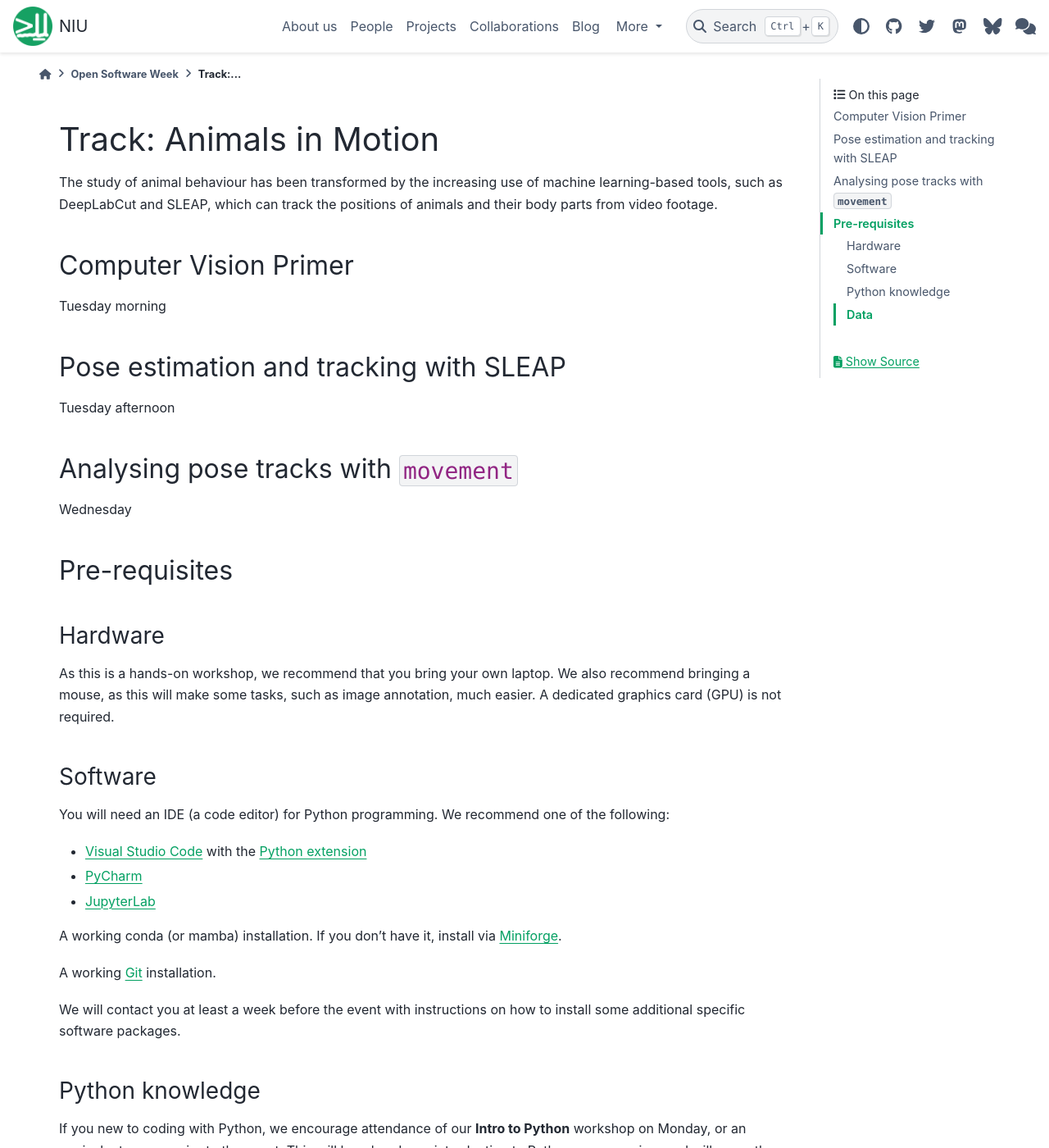
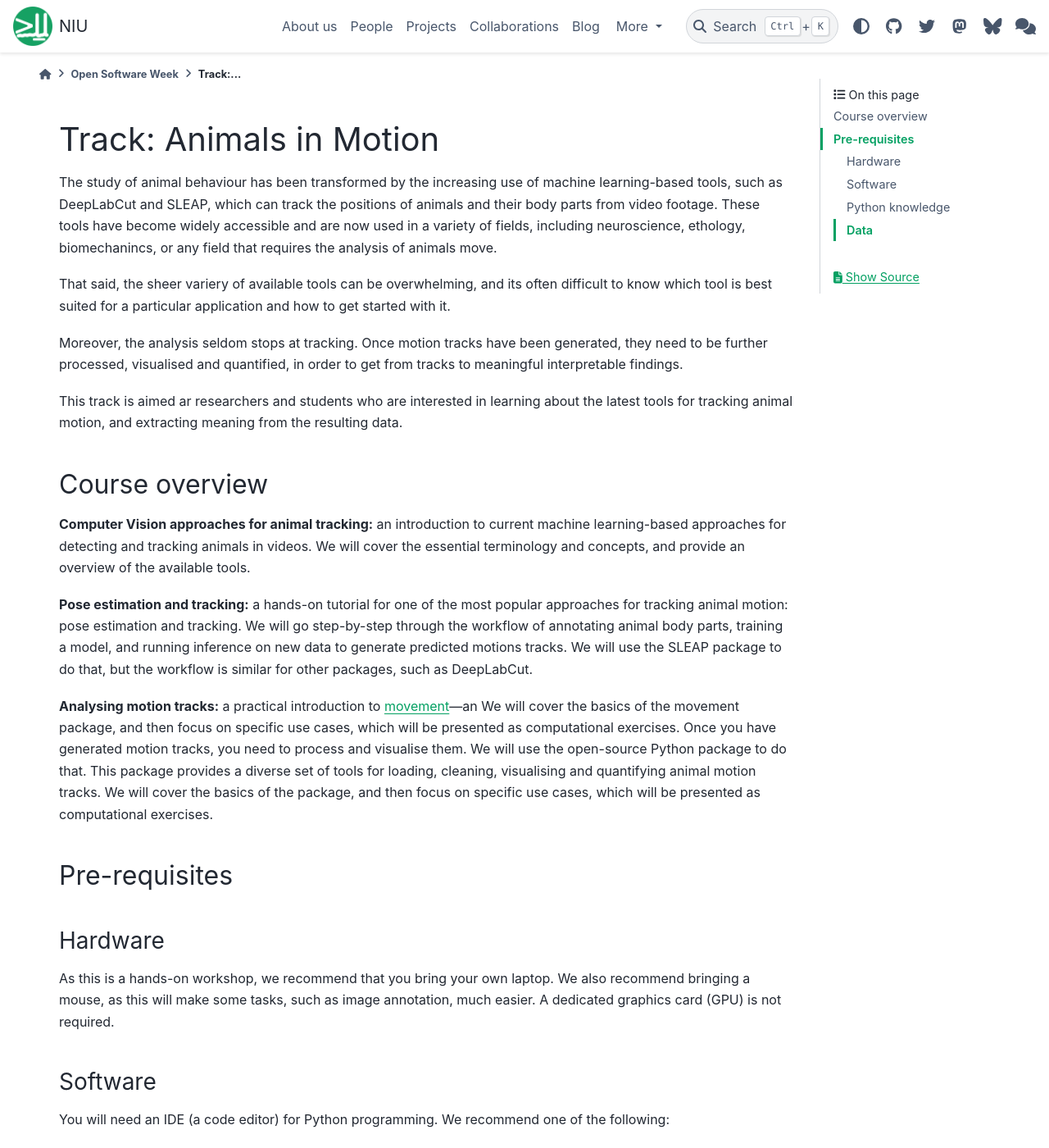
Before and after one commit to neuroinformatics-unit/neuroinformatics-unit.github.io, a Sphinx documentation site: the page built from docs/source/open-software-week/animals-in-motion.md, in a window 1280 px wide and 1400 px high. Shown: the whole window at 82% size. Built offline with Sphinx 7.4.7 and the PyData theme 0.15.4, drawn with Linux system fonts in a browser that asks for light colours; nearby versions of some CDN libraries.

Commit message:
WIP expanding on animals in motion description

```diff
--- a/docs/source/open-software-week/animals-in-motion.md
+++ b/docs/source/open-software-week/animals-in-motion.md
@@ -3,20 +3,34 @@
 
 The study of animal behaviour has been transformed by the increasing use of
 machine learning-based tools, such as DeepLabCut and SLEAP, which can track the
-positions of animals and their body parts from video footage.
+positions of animals and their body parts from video footage. These tools
+have become widely accessible and are now used in a variety of fields,
+including neuroscience, ethology, biomechanincs, or any field that requires
+the analysis of animals move.
+
+That said, the sheer variery of available tools can be overwhelming, and its
+often difficult to know which tool is best suited for a particular
+application and how to get started with it.
+
+Moreover, the analysis seldom stops at tracking. Once motion tracks have
+been generated, they need to be further processed, visualised and quantified,
+in order to get from tracks to meaningful interpretable findings.
+
+This track is aimed ar researchers and students who are interested in
+learning about the latest tools for tracking animal motion, and extracting
+meaning from the resulting data.
 
 
-## Computer Vision Primer
-Tuesday morning
+## Course overview
 
+**Computer Vision approaches for animal tracking:** an introduction to current machine learning-based approaches for detecting and tracking animals in videos. We will cover the essential terminology and concepts, and provide an overview of the available tools.
 
-## Pose estimation and tracking with SLEAP
-Tuesday afternoon
+**Pose estimation and tracking:** a hands-on tutorial for one of the most popular approaches for tracking animal motion: pose estimation and tracking.
+We will go step-by-step through the workflow of annotating animal body parts, training a model, and running inference on new data to generate predicted motions tracks. We will use the SLEAP package to do that, but the workflow is similar for other packages, such as DeepLabCut.
 
-
-## Analysing pose tracks with `movement`
-Wednesday
-
+**Analysing motion tracks:** a practical introduction to [movement](https://movement.neuroinformatics.dev)—an  We will cover the basics of the movement package, and then focus on specific use cases, which will be presented as computational exercises.
+Once you have generated motion tracks, you need to process and visualise them. We will use the open-source Python package  to do that. This package provides a diverse set of
+tools for loading, cleaning, visualising and quantifying animal motion tracks. We will cover the basics of the package, and then focus on specific use cases, which will be presented as computational exercises.
 
 ## Pre-requisites
 
```
